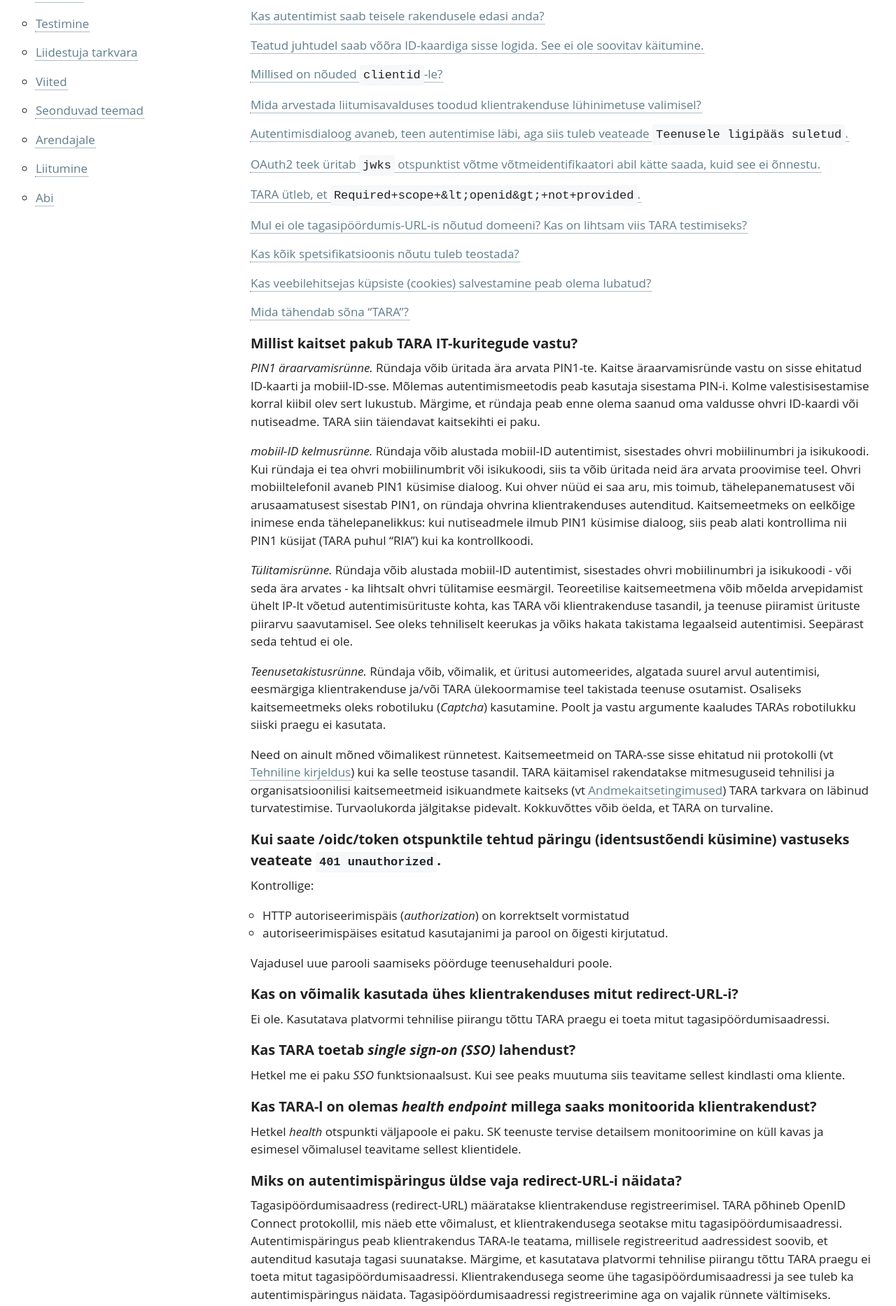
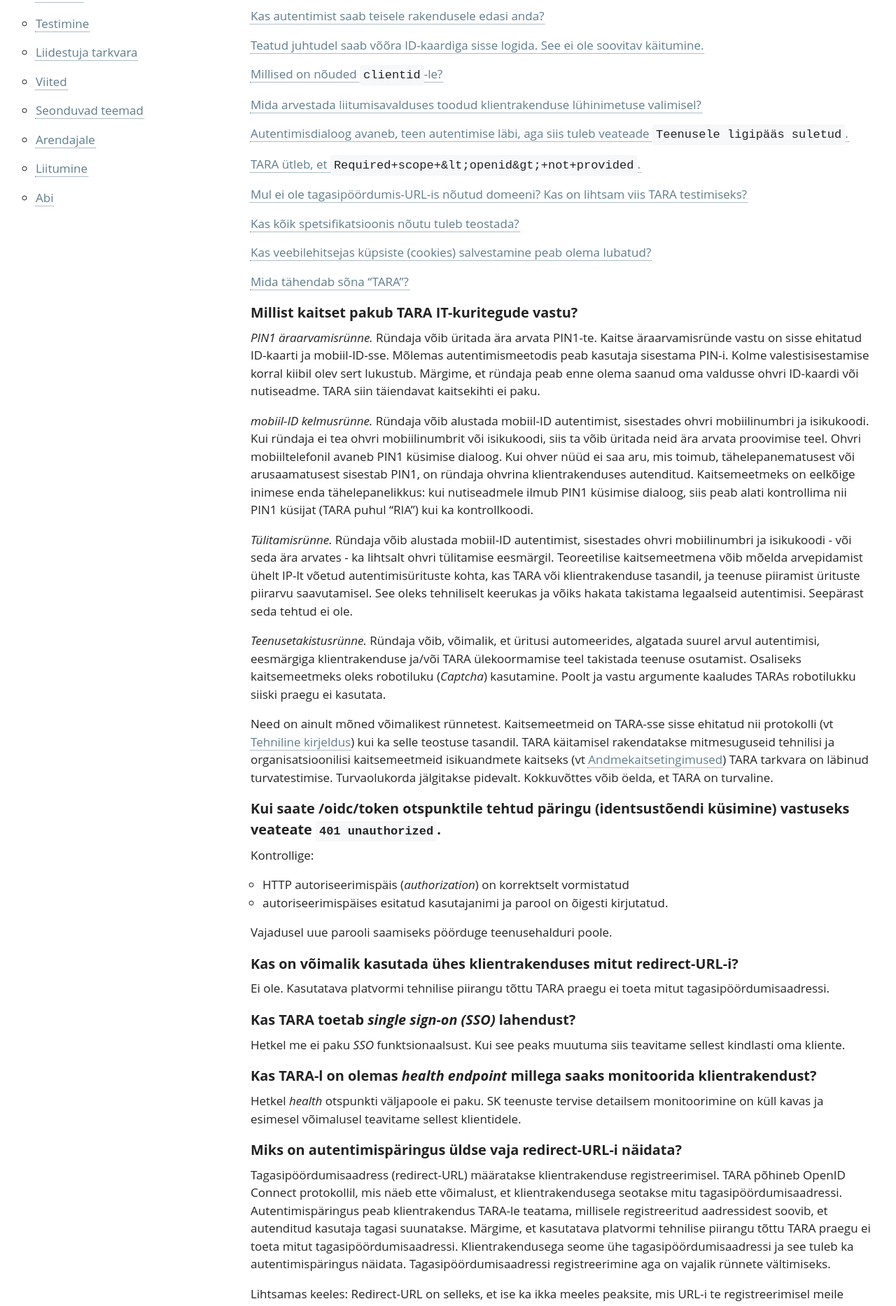
Before and after one commit to e-gov/TARA-Doku, a Jekyll site: the page built from Eneseabi.md, in a window 1280 px wide. Shown: the part 421-2288 px from the top of the page at 70% size. Built offline with Jekyll 4.4.1, drawn with Linux system fonts in a browser that asks for light colours; our own code applies the rules of GitHub Pages for plain Markdown files; some of the changed text lies outside the part shown.

Commit message:
Update Eneseabi.md

```diff
--- a/Eneseabi.md
+++ b/Eneseabi.md
@@ -90,10 +90,6 @@ Lühinimetuse valimisel tuleks arvestada järgmiste asjaoludega:
 
 Kontrolli, et klientrakendus kasutab TARA poole pöördumisel õiget `clientid`-d ja tagasuunamis-URL-i (`redirecturi`). `clientid` tuleb anda autentimispäringus. Tagasisuunamis-URL tuleb anda nii autentimis- kui ka identsustõendi küsimise päringus. Need väärtused peavad täpselt vastama RIA-s registreeritutele. Kas oled neid väärtusi muutnud? Kas sul on mitu klientrakendust? Võib-olla nende väärtused on segamini läinud? Ülekontrollimiseks, milline `clientid` ja `redirecturi` on registreeritud, võib pöörduda RIA teenusehalduri poole.
 
-## OAuth2 teek üritab `jwks` otspunktist võtme võtmeidentifikaatori abil kätte saada, kuid see ei õnnestu.
-
-Teenuse avaliku allkirjastamisvõtme otspunkt ([https://tara.ria.ee/oidc/jwks](https://tara.ria.ee/oidc/jwks)) pakub praegu ühtainust võtit. See tuleb võtta ja kasutada. TARA edasiarendamisel (2018 lõpp - 2019 algus) lisame dünaamilise võtmevahetuse (key rollover). Siis saab võtit pärida võtmeidentifikaatoriga.
-
 ## TARA ütleb, et `Required+scope+&lt;openid&gt;+not+provided`.
 
 Põhjus - nagu ka teiste päringuparameetrite probleemide puhul - võib olla URL-kodeerimises. Skoobi `eidasonly` kasutamisel tuleb see saata koos skoobiga `openid`. Skoobid tuleb eraldada tühikuga (URL-encoded kujul: `openid%20eidasonly`). Saatmisel jälgida, et tühik URL-kodeeritakse, aga mitte rohkem, kui üks kord.
```
